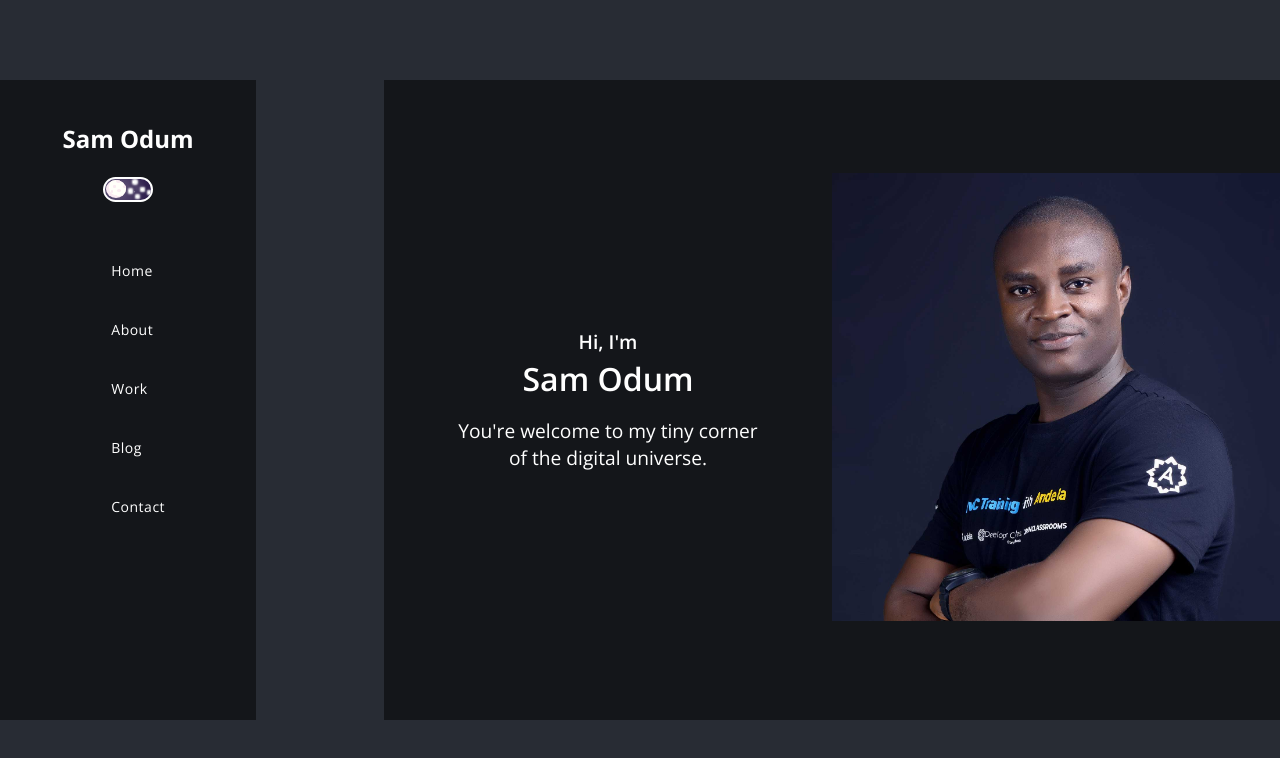
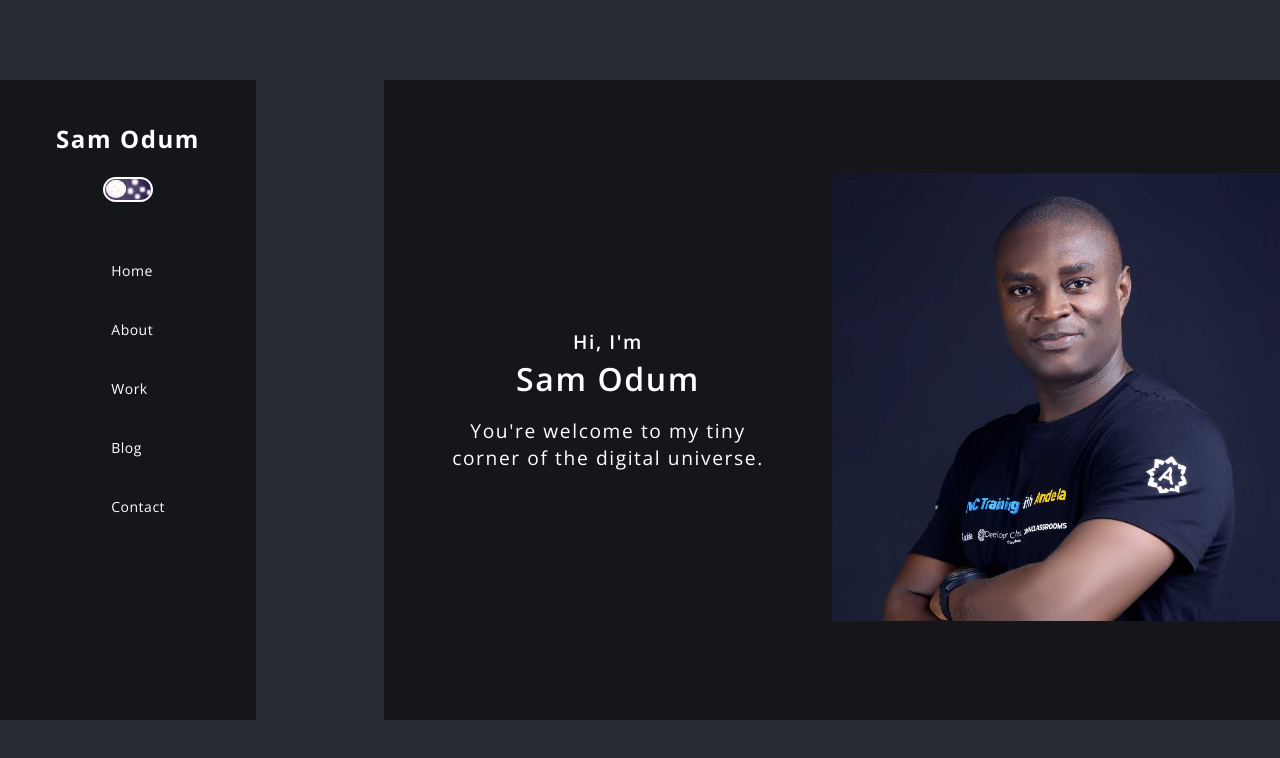
Before and after one commit to SamOdum/sam-odum, a React (Create React App) app: page / in a window 1280 px wide. Shown: the top 758 px of the page. Built offline with nearby package versions, Linux system fonts and the light colour scheme; a web font is replaced by a local one.

Commit message:
Add routing capability to nav
Because:
- The navbar will need to be able to summon components

I added react-router-dom to the project so the navbar links can
leverage its capabilities to afford the project dynamic routing.

```diff
--- a/package.json
+++ b/package.json
@@ -8,6 +8,7 @@
     "@testing-library/user-event": "^7.2.1",
     "react": "^16.13.1",
     "react-dom": "^16.13.1",
+    "react-router-dom": "^5.1.2",
     "react-scripts": "3.4.1"
   },
   "scripts": {
--- a/src/components/Home.js
+++ b/src/components/Home.js
@@ -20,6 +20,7 @@ const Home = () => {
           </p>
         </div>
         <div className="test" style={display.about}>
+          <h1>About me</h1>
           <p>
             I am a fullstack developer thoroughly grounded in the basic frontend
             trio, as well as react. I mostly use Node.js, Python, Express, and
--- a/src/styles/general/global.scss
+++ b/src/styles/general/global.scss
@@ -15,6 +15,7 @@ body {
   min-height: 100vh;
   overflow: hidden;
   font-size: 100%;
+  letter-spacing: 0.1rem;
   line-height: 1.42857143;
   color: #333;
 }
--- a/src/styles/modules/Home.scss
+++ b/src/styles/modules/Home.scss
@@ -60,7 +60,7 @@
     order: 0;
   }
 
-  p:nth-child(2) {
+  p:nth-of-type(2) {
     margin-top: 5%;
     margin-bottom: 5%;
   }
```
Also changed, not shown: 1 other file (tests, documents, lock files or other folders).
